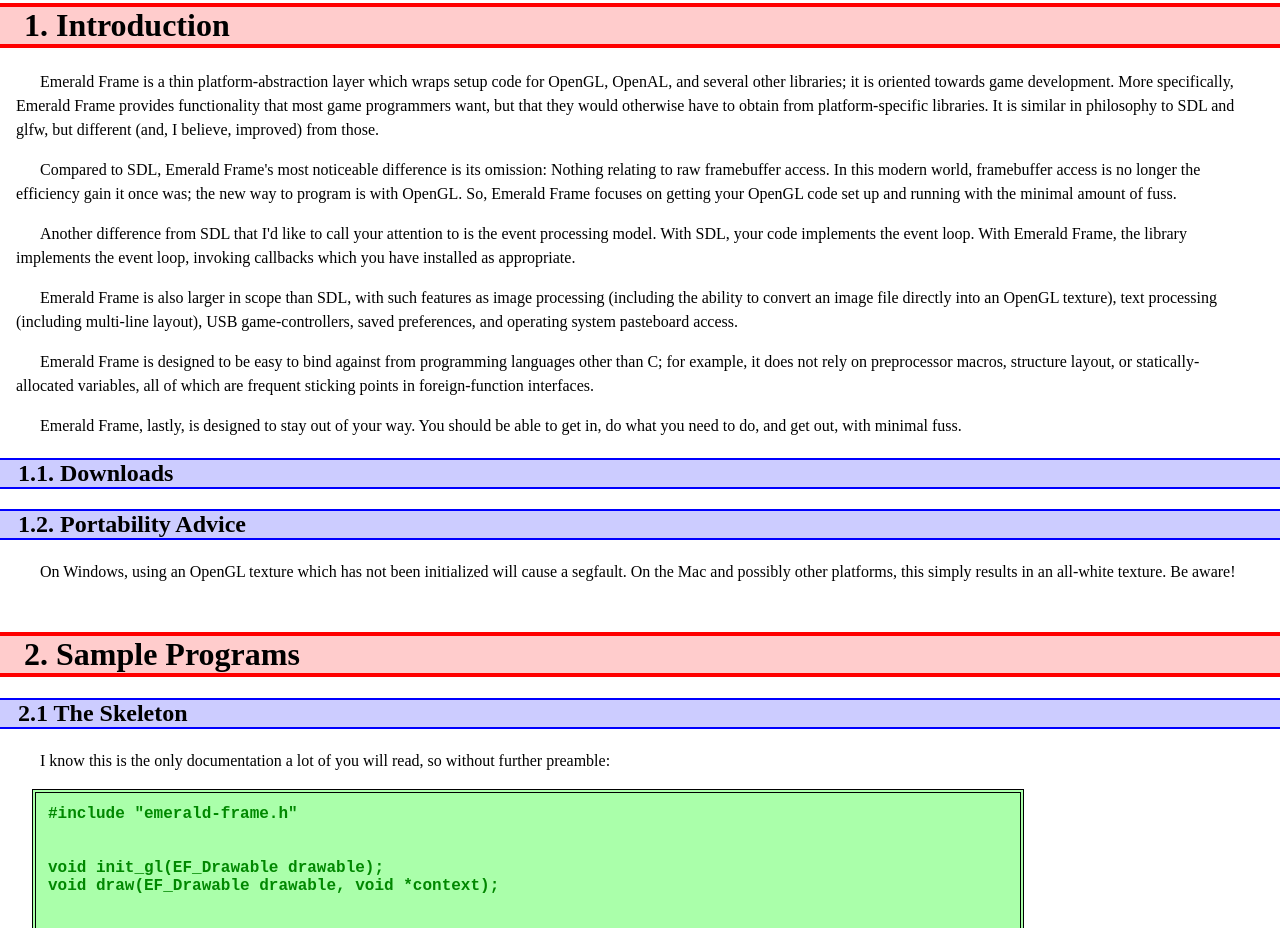
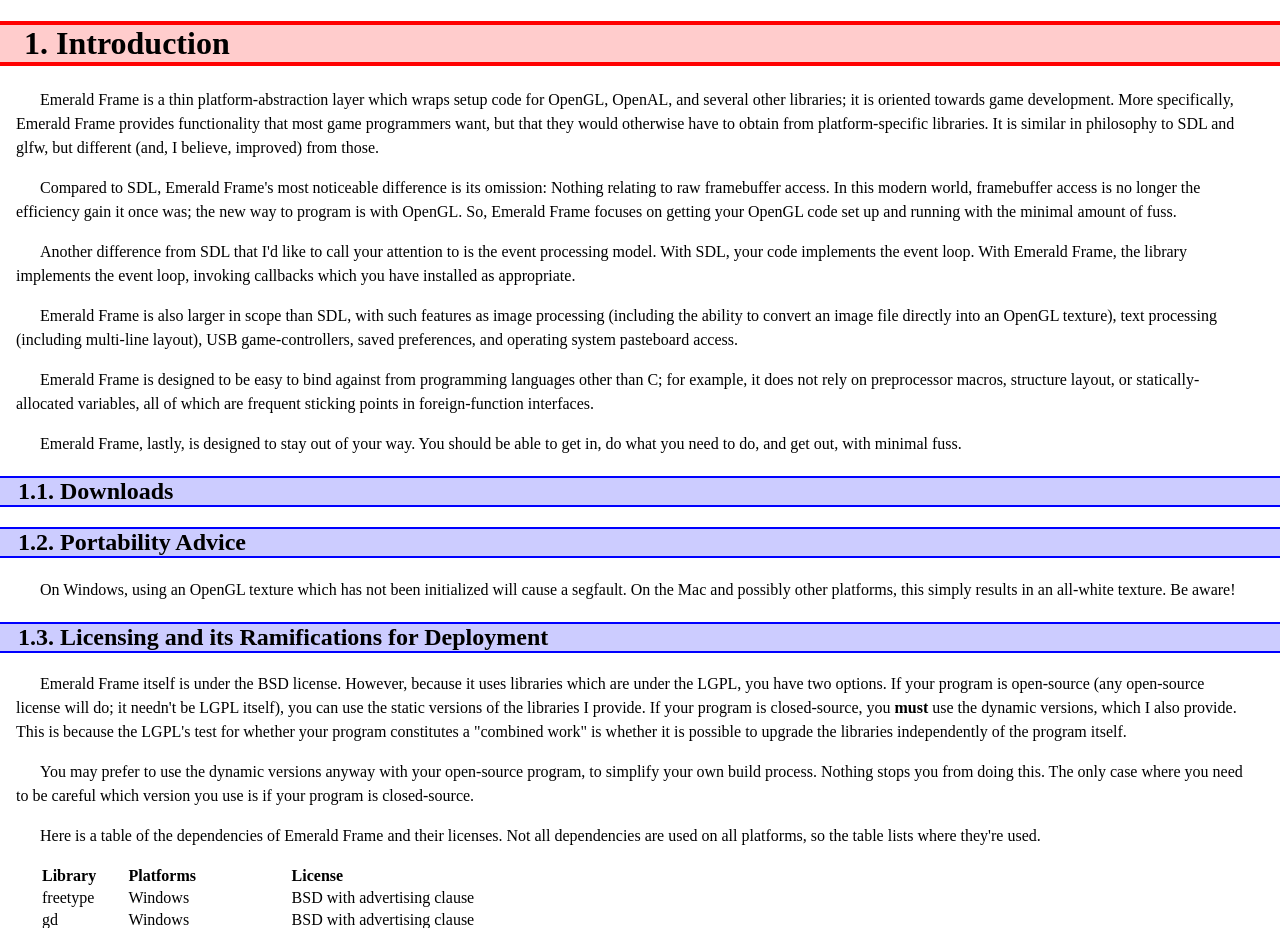
Before and after one commit to IreneKnapp/Emerald-Frame, a plain HTML site: page API.html in a window 1280 px wide. Shown: the part 1872-2800 px from the top of the page. Drawn offline with Linux system fonts and the light colour scheme.

Commit message:
Added some stuff on licensing to the docs.

```diff
--- a/API.html
+++ b/API.html
@@ -57,6 +57,27 @@ ul.contents a {
   text-decoration: none;
 }
 
+table {
+  margin-left: 2.5em;
+}
+
+th {
+  text-align: left;
+}
+
+td, th {
+  padding-left: 0.75em;
+  padding-right: 0.75em;
+}
+
+td:first-child, th:first-child {
+  padding-left: 0;
+}
+
+td:last-child, th:last-child {
+  padding-right: 0;
+}
+
 .code, h4 {
   font-family: 'Courier New';
 }
@@ -86,9 +107,11 @@ div.title {
 
 <h1>Contents</h1>
 <ul class="contents">
-<li><a href="#S_introduction"><b>1.</b> Introduction</a></li>
-<li><a href="#S_introduction_downloads"><b>1.1</b> Downloads</a></li>
-<li><a href="#S_introduction_portability"><b>1.2</b> Portability Advice</a></li>
+<li><a href="#S_introduction"><b>1.</b> Introduction</a> <ul>
+<li><a href="#S_introduction_downloads"><b>1.1.</b> Downloads</a></li>
+<li><a href="#S_introduction_portability"><b>1.2.</b> Portability Advice</a></li>
+<li><a href="#S_introduction_licensing"><b>1.3.</b> Licensing and its Ramifications for Deployment</a></li>
+</ul></li>
 <li><a href="#S_sample"><b>2.</b> Sample Programs</a> <ul>
 <li><a href="#S_sample_skeleton"><b>2.1.</b> The Skeleton</a></li>
 <li><a href="#S_sample_time"><b>2.2.</b> Timed Drawing</a></li>
@@ -228,6 +251,42 @@ get in, do what you need to do, and get out, with minimal fuss.</p>
 <p>On Windows, using an OpenGL texture which has not been initialized will cause a
 segfault.  On the Mac and possibly other platforms, this simply results in an all-white
 texture.  Be aware!</p>
+
+
+<a name="S_introduction_licensing"><h2>1.3. Licensing and its Ramifications for Deployment</h2></a>
+
+<p>Emerald Frame itself is under the BSD license.  However, because it uses libraries
+which are under the LGPL, you have two options.  If your program is open-source (any
+open-source license will do; it needn't be LGPL itself), you can use the static versions
+of the libraries I provide.  If your program is closed-source, you <b>must</b> use the
+dynamic versions, which I also provide.  This is because the LGPL's test for whether
+your program constitutes a "combined work" is whether it is possible to upgrade the
+libraries independently of the program itself.</p>
+
+<p>You may prefer to use the dynamic versions anyway with your open-source program, to
+simplify your own build process.  Nothing stops you from doing this.  The only case
+where you need to be careful which version you use is if your program is
+closed-source.</p>
+
+<p>Here is a table of the dependencies of Emerald Frame and their licenses.  Not all
+dependencies are used on all platforms, so the table lists where they're used.</p>
+
+<table>
+<tr><th>Library</th><th>Platforms</th><th>License</th></tr>
+<tr><td>freetype</td><td>Windows</td><td>BSD with advertising clause</td></tr>
+<tr><td>gd</td><td>Windows</td><td>BSD with advertising clause</td></tr>
+<tr><td>jpeg</td><td>Windows</td><td>BSD with advertising clause</td></tr>
+<tr><td>libiconv</td><td>Windows</td><td>LGPL</td></tr>
+<tr><td>libpng</td><td>Windows</td><td>BSD</td></tr>
+<tr><td>libsndfile</td><td>Windows</td><td>LGPL</td></tr>
+<tr><td>mpg123</td><td>Windows</td><td>LGPL</td></tr>
+<tr><td>OpenAL</td><td>Windows, Mac OS X</td><td>LGPL</td></tr>
+<tr><td>OpenGL</td><td>Windows, Mac OS X</td><td>Varies</td></tr>
+<tr><td>zlib</td><td>Windows</td><td>BSD</td></tr>
+</table>
+
+<p>OpenGL is not distributed with Emerald Frame; it is provided by your platform.
+Therefore, its licensing is not relevant.</p>
 
 
 <a name="S_sample"><h1>2. Sample Programs</h1></a>
```
